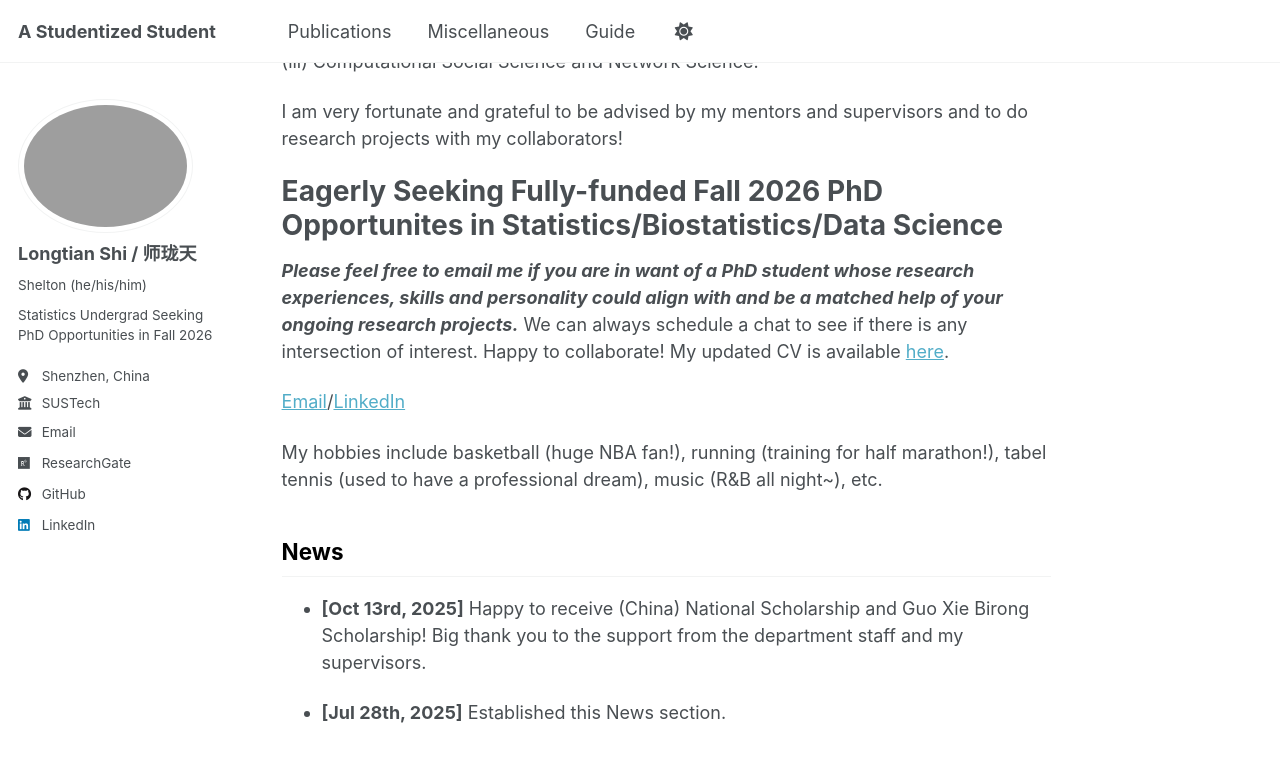
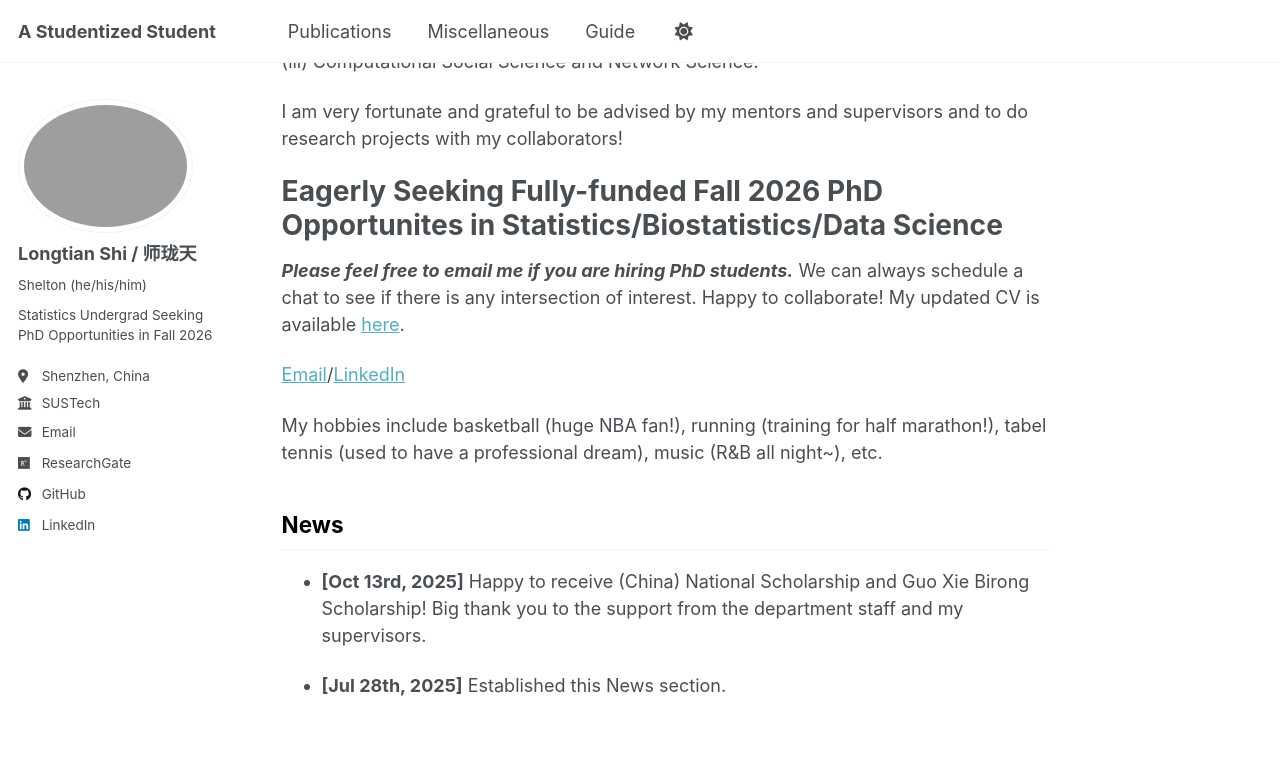
Before and after one commit to statslt/statslt.github.io, a Jekyll site: the page built from _pages/about.md, in a window 1280 px wide and 900 px high, scrolled down 639 px. Shown: the top 762 px of the window. Built offline with Jekyll 4.4.1, drawn with Linux system fonts in a browser that asks for light colours; a script that is not in the unit is left out.

Commit message:
Revise PhD opportunity request and CV link
Updated the email request for PhD opportunities and linked to the latest CV.

Signed-off-by: shelton <124960483+statslt@users.noreply.github.com>

```diff
--- a/_pages/about.md
+++ b/_pages/about.md
@@ -27,7 +27,7 @@ I am very fortunate and grateful to be advised by my mentors and supervisors and
 
 Eagerly Seeking Fully-funded Fall 2026 PhD Opportunites in Statistics/Biostatistics/Data Science
 ======
-***Please feel free to email me if you are in want of a PhD student whose research experiences, skills and personality could align with and be a matched help of your ongoing research projects.*** We can always schedule a chat to see if there is any intersection of interest. Happy to collaborate! My updated CV is available [here](/files/Longtian_Shi_CV_12_30_2025_updated.pdf).
+***Please feel free to email me if you are hiring PhD students.*** We can always schedule a chat to see if there is any intersection of interest. Happy to collaborate! My updated CV is available [here](/files/Longtian_Shi_CV_01_22_2026_updated.pdf).
 
 
 [Email](shilt2022@mail.sustech.edu.cn)/[LinkedIn](https://www.linkedin.com/in/longtian-shi-280b14315/)
```
